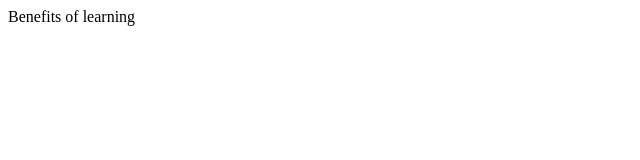
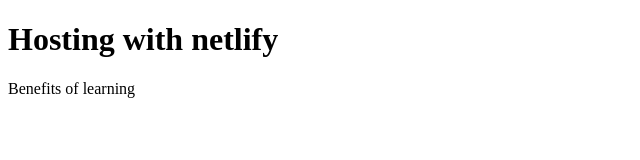
Before and after one commit to adelaidtau/MySheCodes1st-Project, a plain HTML site: page index.html in a window 1280 px wide. Shown: the whole page, without its empty margins (0-640 px from the left). Drawn offline with Linux system fonts and the light colour scheme.

Commit message:
added h1 and the paragraph

```diff
--- a/index.html
+++ b/index.html
@@ -3,9 +3,15 @@
 <head>
     <meta charset="UTF-8">
     <meta name="viewport" content="width=device-width, initial-scale=1.0">
+
     <title>First Github Lesson</title>
+
 </head>
 <body>
-    Benefits of learning
+
+<h1>
+    Hosting with netlify <a href="https://cheery-queijadas-6eb6df.netlify.app"></a>
+</h1>
+    <p>Benefits of learning</p>
 </body>
 </html>
```
